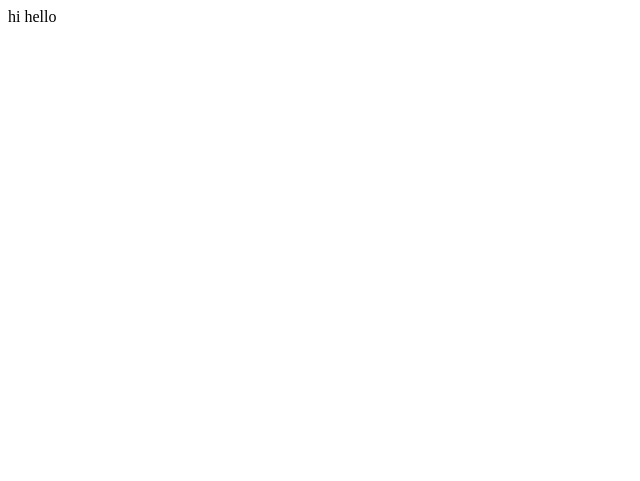
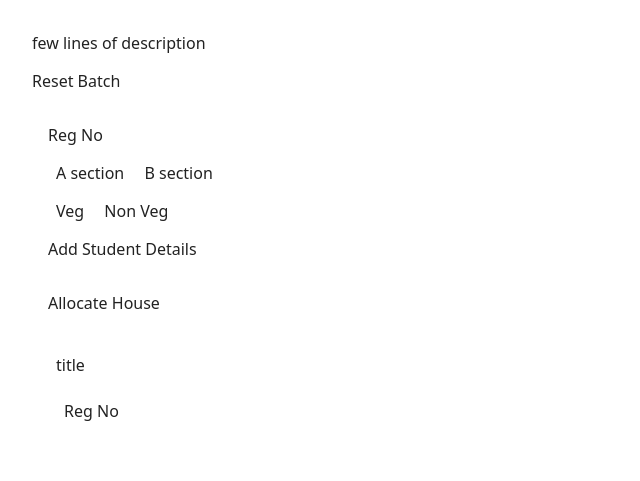
Before and after one commit to vigu-madurai/SortingHat, a website: page pages/index.html in a window 1280 px wide. Shown: the whole page, without its empty margins (0-640 px from the left). Drawn offline with Linux system fonts and the light colour scheme; files that its build step writes are made by us from their sources; files whose address does not match are found by name.

Commit message:
ui skeleton

```diff
--- /dev/null
+++ b/assets/styles/index.css
@@ -0,0 +1,15 @@
+* {
+  transition: all 0.5s ease-in-out;
+  box-sizing: border-box;
+  margin: auto;
+  padding: 8px;
+}
+
+body {
+  color: #222;
+  background: #fff;
+  font: 100% system-ui;
+}
+a {
+  color: #0033cc;
+}
--- a/pages/index.html
+++ b/pages/index.html
@@ -4,10 +4,42 @@
     <meta charset="UTF-8">
     <meta http-equiv="X-UA-Compatible" content="IE=edge">
     <meta name="viewport" content="width=device-width, initial-scale=1.0">
-    <title>Document</title>
+    <title>Vedantu's Sorting Hat</title>
+    <link rel= "stylesheet" type="text/css" href="../styles/index.css"></link>
 </head>
 <body>
-    hi hello
+    <div class="body-wrapper">
+        <header class="header">
+            few lines of description
+        </header>
+        <div class="reset-btn">Reset Batch</div>
+        <div class="main-body-wrapper">
+            <div class="add-layer-wrapper">
+                <div class="reg-no" contenteditable="true">Reg No</div>
+                <div class="class-wrapper">
+                    <span>A section</span>
+                    <span>B section</span>
+                </div>
+                <div class="food-wrapper">
+                    <span>Veg</span>
+                    <span>Non Veg</span>
+                </div>
+                <div class="add-btn">Add Student Details</div>
+            </div>
+            <div class="submit-layer-wrapper">
+                <div class="submit-btn">Allocate House</div>
+            </div>
+            <div class="view-layer">
+                <div class="house-wrapper">
+                    <div class="title">title</div>
+                    <div class="student-wrapper">
+                        <div class="reg-no">Reg No</div>
+                    </div>
+                </div>
+            </div>
+        </div>
+    </div>
+
     <script type="text/javascript" src="../scripts/index.js"></script>
 </body>
 </html>
```
